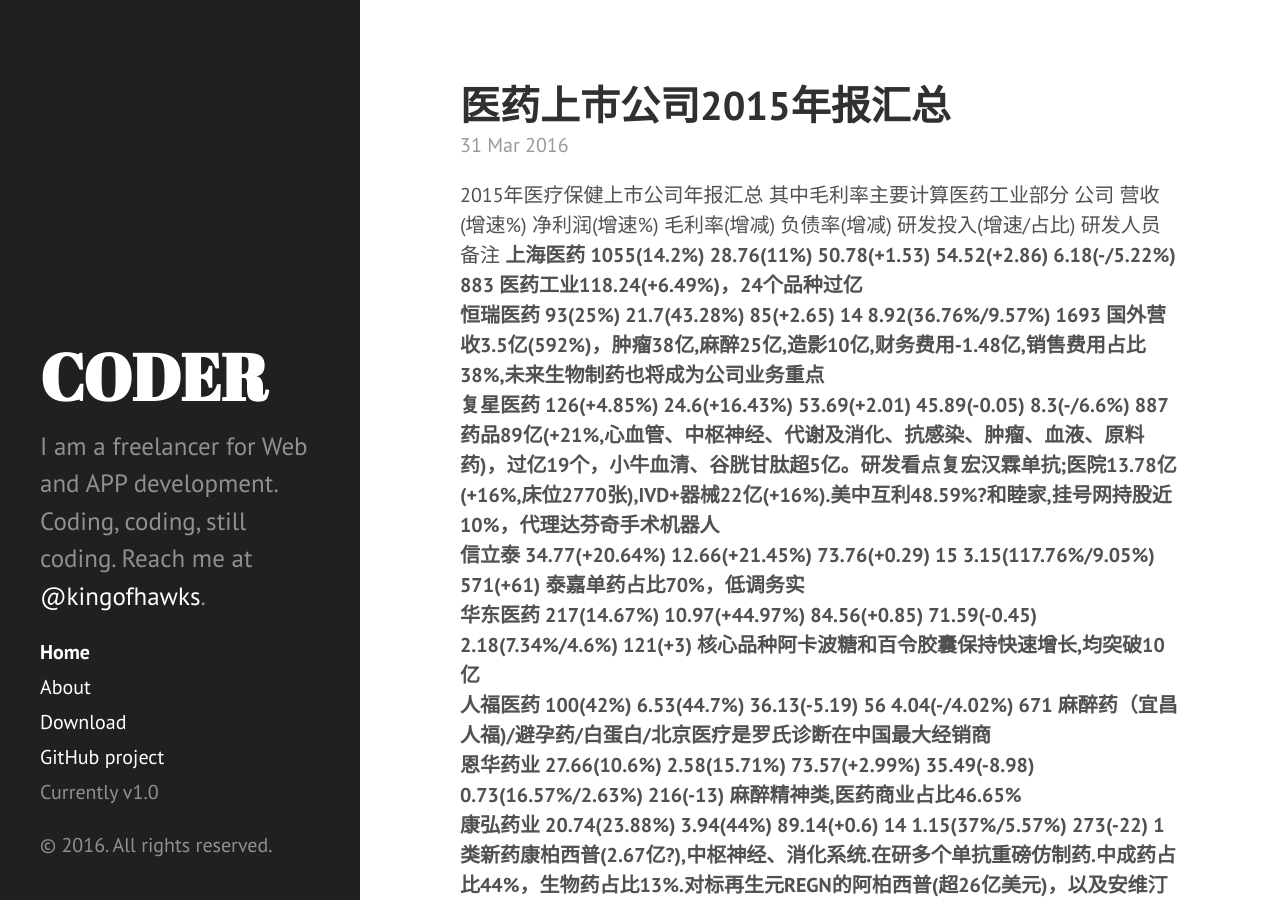
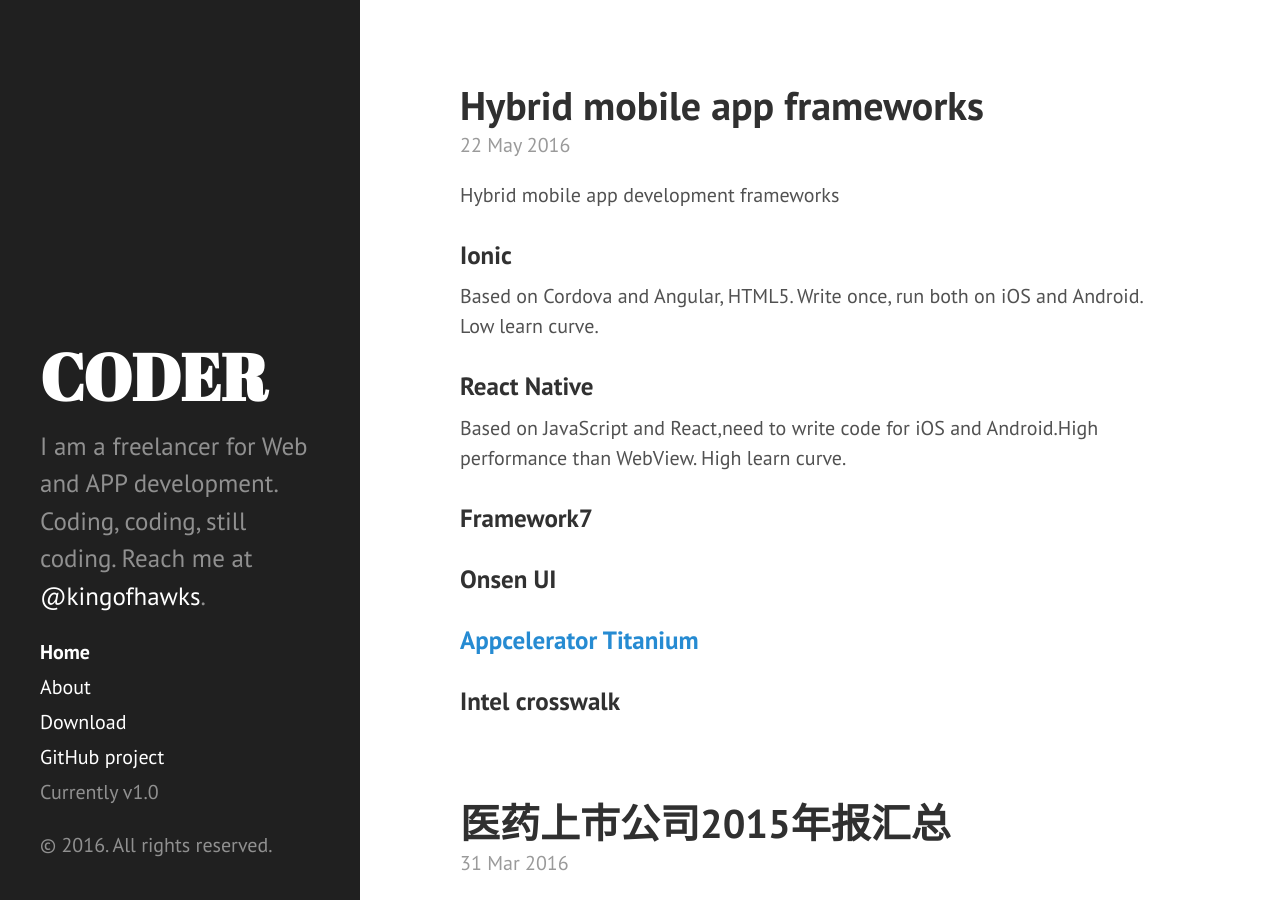
Before and after one commit to kingofhawks/kingofhawks.github.io, a Jekyll site: the page built from index.html, in a window 1280 px wide and 900 px high. Built offline with Jekyll 4.4.1, drawn with Linux system fonts in a browser that asks for light colours; Markdown is read by kramdown in place of the engine named in the settings; the list of posts is cut into pages by our own code; some of the changed text lies outside the part shown.

Commit message:
update post

```diff
--- /dev/null
+++ b/_posts/2016-05-22-Hybrid Mobile App Frameworks.md
@@ -0,0 +1,22 @@
+Hybrid mobile app development frameworks
+
+### Ionic
+Based on Cordova and Angular, HTML5. Write once, run both on iOS and Android.
+Low learn curve.
+
+
+### React Native
+Based on JavaScript and React,need to write code for iOS and Android.High performance than WebView.
+High learn curve.
+
+
+### Framework7
+
+
+### Onsen UI
+
+
+### [Appcelerator Titanium](http://www.appcelerator.com/)
+
+
+### Intel crosswalk
```
Also changed, not shown: _posts/2015-10-01-HTTP Server for development.md (+12 -0 lines).
